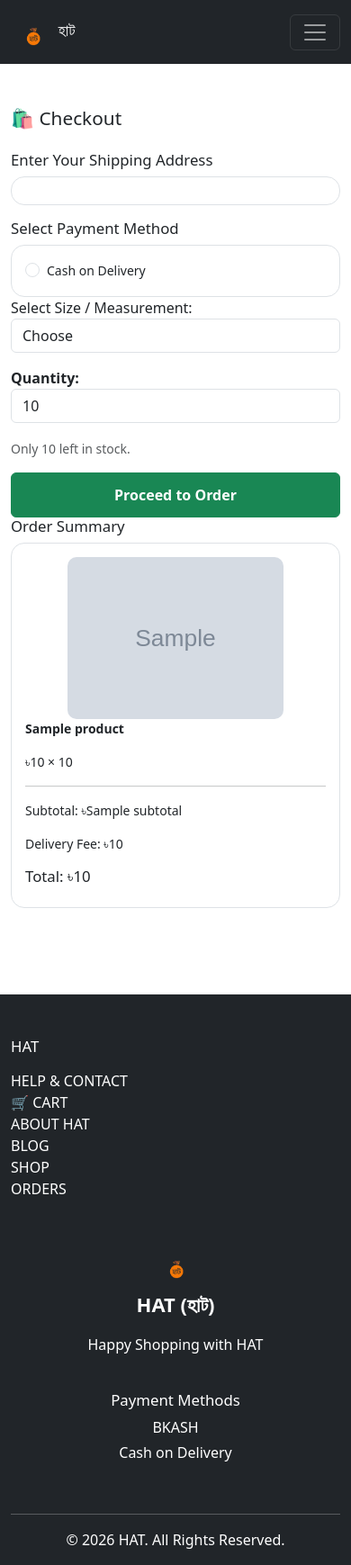
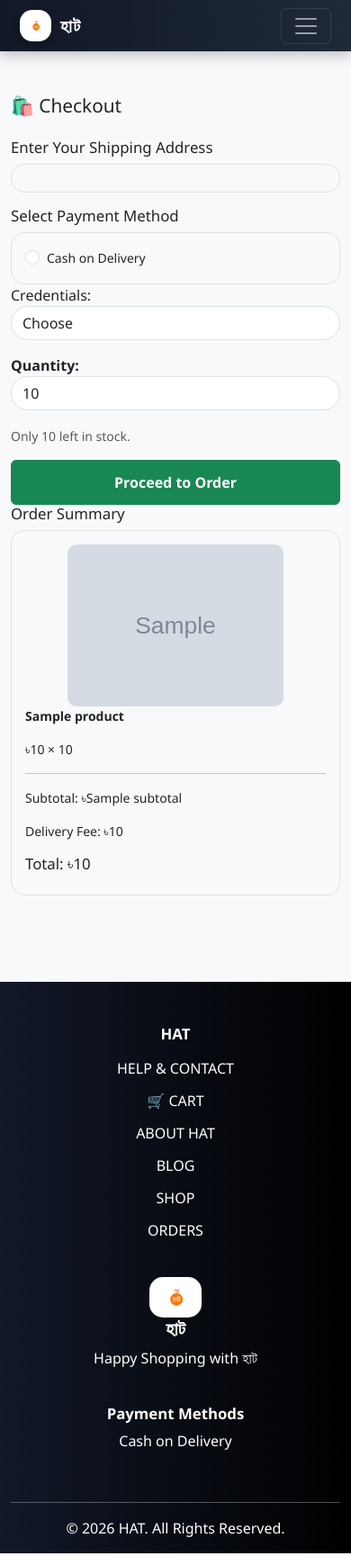
Before and after one commit to Rahul4h/HAT, a Django app: template templates/checkout.html in a window 390 px wide. Shown: the whole page at 90% size. Run offline with Django 5.2, Linux system fonts and the light colour scheme; the template is opened without the code that fills it: most values are stand-ins (such as "Sample title", 1, 10 or a date in 2020); grey boxes marked "Sample" are stand-in pictures.

Commit message:
added hovar effect fixed logo at base.html

```diff
--- a/templates/base.html
+++ b/templates/base.html
@@ -10,109 +10,372 @@
     <link href="https://cdn.jsdelivr.net/npm/bootstrap@5.3.3/dist/css/bootstrap.min.css" rel="stylesheet" integrity="sha384-QWTKZyjpPEjISv5WaRU9OFeRpok6YctnYmDr5pNlyT2bRjXh0JMhjY6hW+ALEwIH" crossorigin="anonymous">
     <meta name="google-site-verification" content="twUM-sY076JhQy_xTDa52yAzLFxtkEFxmJR63O9KCC0" />
     <style>
+     /* ===============================
+        GLOBAL
+================================ */
 
 body{
     overflow-x:hidden;
-          }
-          .logo-img{
-    height:50px;
-    margin-top:10px;
-}
-.footer {
-    background: rgb(22,5,5);
-    color: white;
-    padding: 40px 0 20px;
-    margin-top: 50px;
-}
-
-.footer a {
-    color: #ddd;
-    text-decoration: none;
-}
-
-.footer a:hover {
-    color: white;
-}
-
-.footer-logo img {
-    height: 45px;
-    width: auto;
-    object-fit: contain;
-}
-
-.footer-logo h3 {
-    font-size: 22px;
-    margin-top: 8px;
-    font-weight: 600;
-}
-
-.footer ul {
-    list-style: none;
-    padding: 0;
-}
-
-.footer ul li {
-    margin-bottom: 10px;
-}
-
-.footer-bottom {
-    border-top: 1px solid #777;
-    margin-top: 30px;
-    padding-top: 15px;
-    text-align: center;
-    font-size: 14px;
-}
-
-/* only mobile */
-@media(max-width:768px){
-
-    .footer .row{
-        text-align:center;
-    }
-
-    .footer-logo{
-        margin:20px 0;
+    background:#f8f9fa;
+    font-family:'Segoe UI',sans-serif;
 }
 
 
-    /* footer logo mobile */
-    .footer-logo img{
-        height:35px !important;
-        width:auto;
-    }
+/* ===============================
+        NAVBAR
+================================ */
 
 
-    /* navbar logo mobile */
-    .navbar-brand img{
-        height:35px !important;
-        width:auto;
+.navbar{
+
+    background:linear-gradient(
+        90deg,
+        #111827,
+        #1f2937
+    ) !important;
+
+    padding:8px 0;
+    box-shadow:0 4px 15px rgba(0,0,0,.25);
+
 }
 
 
 .navbar-brand{
-        font-size:18px;
+    text-decoration:none;
+}
+
+
+.brand-box{
+
+    display:flex;
+    align-items:center;
+    gap:10px;
+
+}
+
+
+.logo-img{
+
+    height:48px;
+    width:48px;
+
+    object-fit:contain;
+
+    background:white;
+
+    padding:5px;
+
+    border-radius:14px;
+
+    box-shadow:
+    0 4px 10px rgba(0,0,0,.3);
+
+    transition:.3s ease;
+
+}
+
+
+.brand-name{
+
+    color:white;
+
+    font-size:26px;
+
+    font-weight:700;
+
+    letter-spacing:1px;
+
+    transition:.3s;
+
+}
+
+
+.navbar-brand:hover .logo-img{
+
+    transform:
+    rotate(-5deg)
+    scale(1.08);
+
+}
+
+
+.navbar-brand:hover .brand-name{
+
+    color:#ffc107;
+
+}
+
+
+
+
+/* menu */
+
+
+.nav-link{
+
+    color:#eee !important;
+
+    font-weight:500;
+
+    margin:0 4px;
+
+    border-radius:8px;
+
+    transition:.25s;
+
+}
+
+
+.nav-link:hover{
+
+    background:#ffc107;
+
+    color:#111 !important;
+
+    transform:translateY(-2px);
+
+}
+
+
+
+
+
+/* dropdown */
+
+
+.dropdown-menu{
+
+    border:none;
+
+    border-radius:12px;
+
+    box-shadow:
+    0 10px 25px rgba(0,0,0,.2);
+
+}
+
+
+.dropdown-item{
+
+    transition:.2s;
+
+}
+
+
+.dropdown-item:hover{
+
+    background:#111827;
+
+    color:white;
+
+}
+
+
+
+
+
+/* search */
+
+
+.form-control{
+
+    border-radius:25px;
+
+}
+
+
+.btn-outline-danger{
+
+    border-radius:25px;
+
+    padding:7px 20px;
+
+    transition:.3s;
+
+}
+
+
+.btn-outline-danger:hover{
+
+    transform:scale(1.05);
+
+}
+
+
+
+
+/* ===============================
+            FOOTER
+================================ */
+
+
+footer{
+
+    background:
+    linear-gradient(
+    90deg,
+    #111827,
+    #000
+    );
+
+    color:white;
+
+    margin-top:60px;
+
+}
+
+
+
+.footer-logo img{
+
+    height:60px;
+
+    background:white;
+
+    padding:6px;
+
+    border-radius:15px;
+
+    transition:.3s;
+
+}
+
+
+.footer-logo img:hover{
+
+    transform:
+    scale(1.1)
+    rotate(3deg);
+
+}
+
+
+
+footer a{
+
+    color:#ddd !important;
+
+    transition:.25s;
+
+}
+
+
+
+footer a:hover{
+
+    color:#ffc107 !important;
+
+    padding-left:5px;
+
+}
+
+
+
+footer h5,
+footer h3{
+
+    font-weight:700;
+
+}
+
+
+
+footer ul li{
+
+    margin-bottom:12px;
+
+}
+
+
+
+footer hr{
+
+    opacity:.3;
+
+}
+
+
+
+
+/* ===============================
+        MOBILE
+================================ */
+
+
+@media(max-width:768px){
+
+
+.navbar{
+
+    padding:6px 10px;
+
+}
+
+
+.logo-img{
+
+    height:35px;
+
+    width:35px;
+
+}
+
+
+
+.brand-name{
+
+    font-size:20px;
+
+}
+
+
+
+.nav-link{
+
+    padding:10px;
+
 }
 
 
 .dropdown-menu{
+
     max-height:250px;
+
     overflow-y:auto;
-    }
 
 }
 
 
-/* tablet + desktop unchanged */
 
+footer{
+
+    text-align:center;
+
+}
+
+
+.footer-logo img{
+
+    height:45px;
+
+}
+
+
+
+}
 </style>
   </head>
   <body>
     <nav class="navbar navbar-expand-lg navbar-dark bg-dark">
       <div class="container-fluid">
         <a class="navbar-brand" href="/">
+    <div class="brand-box">
         <img src="{% static 'images/logoe.png' %}"
-alt="Hat Logo"
-class="logo-img"> হাট
+             alt="HAT Logo"
+             class="logo-img">
+
+        <span class="brand-name">হাট</span>
+    </div>
 </a>
         <button class="navbar-toggler" type="button" data-bs-toggle="collapse" data-bs-target="#navbarSupportedContent" aria-controls="navbarSupportedContent" aria-expanded="false" aria-label="Toggle navigation">
           <span class="navbar-toggler-icon"></span>
@@ -281,14 +544,14 @@ class="logo-img"> হাট
 <img src="{% static 'images/logoe.png' %}"
 alt="HAT Logo">
 
-<h3>HAT (হাট)</h3>
+<h3>হাট</h3>
 
 </div>
 
                 </a>
 
                 <p>
-                    Happy Shopping with HAT
+                    Happy Shopping with হাট
                 </p>
 
             </div>
@@ -303,9 +566,7 @@ alt="HAT Logo">
                     Payment Methods
                 </h5>
 
-                <p class="mb-1">
-                    BKASH
-                </p>
+
 
                 <p>
                     Cash on Delivery
--- a/templates/checkout.html
+++ b/templates/checkout.html
@@ -28,7 +28,7 @@
                 {% if product.measurement_list %}
 
 <label>
-Select Size / Measurement:
+Credentials:
 </label>
 
 
```
Also changed, not shown: templates/order_list.html (+82 -0 lines). Lines whose indentation alone changed are shown as unchanged.
